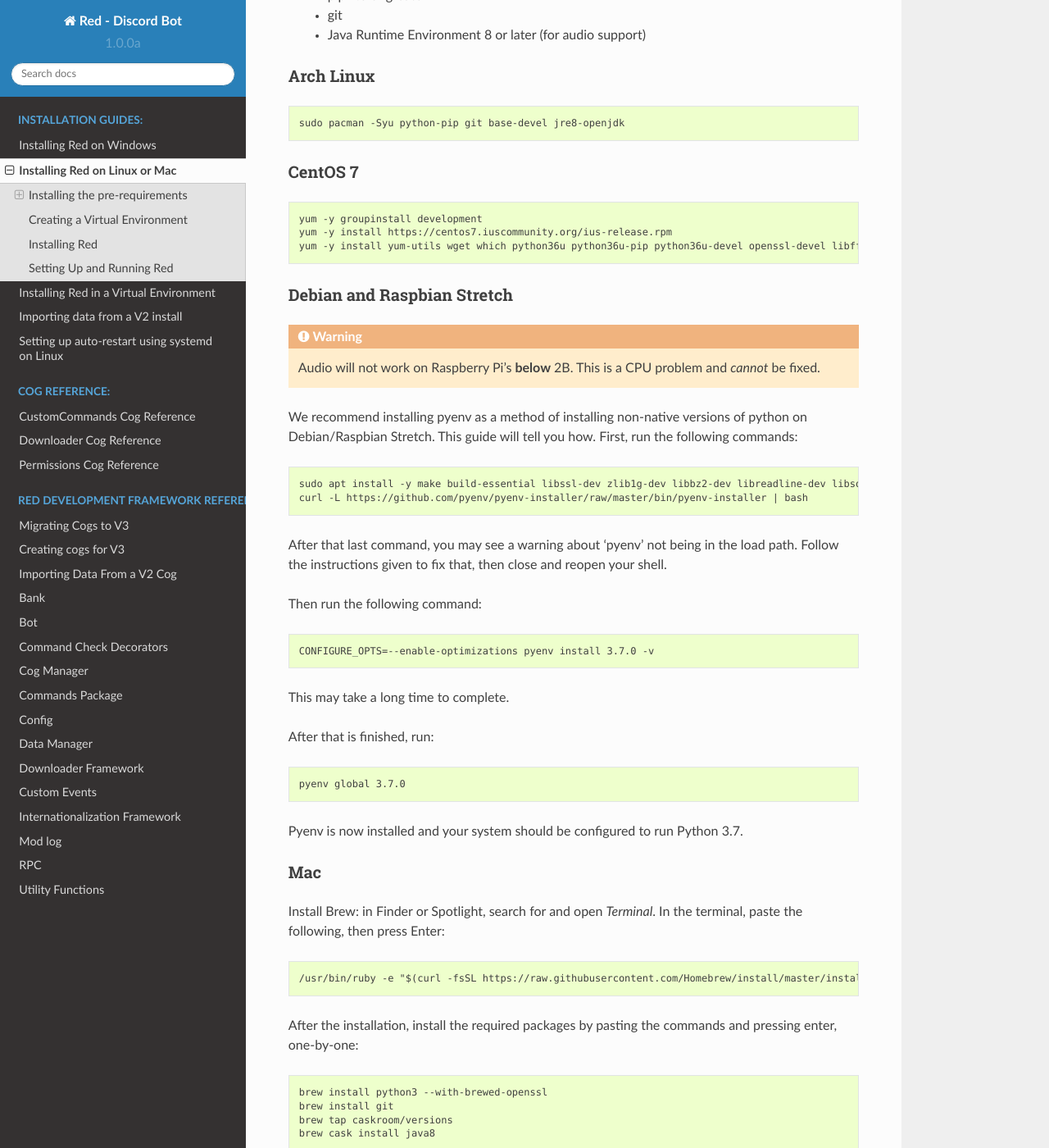
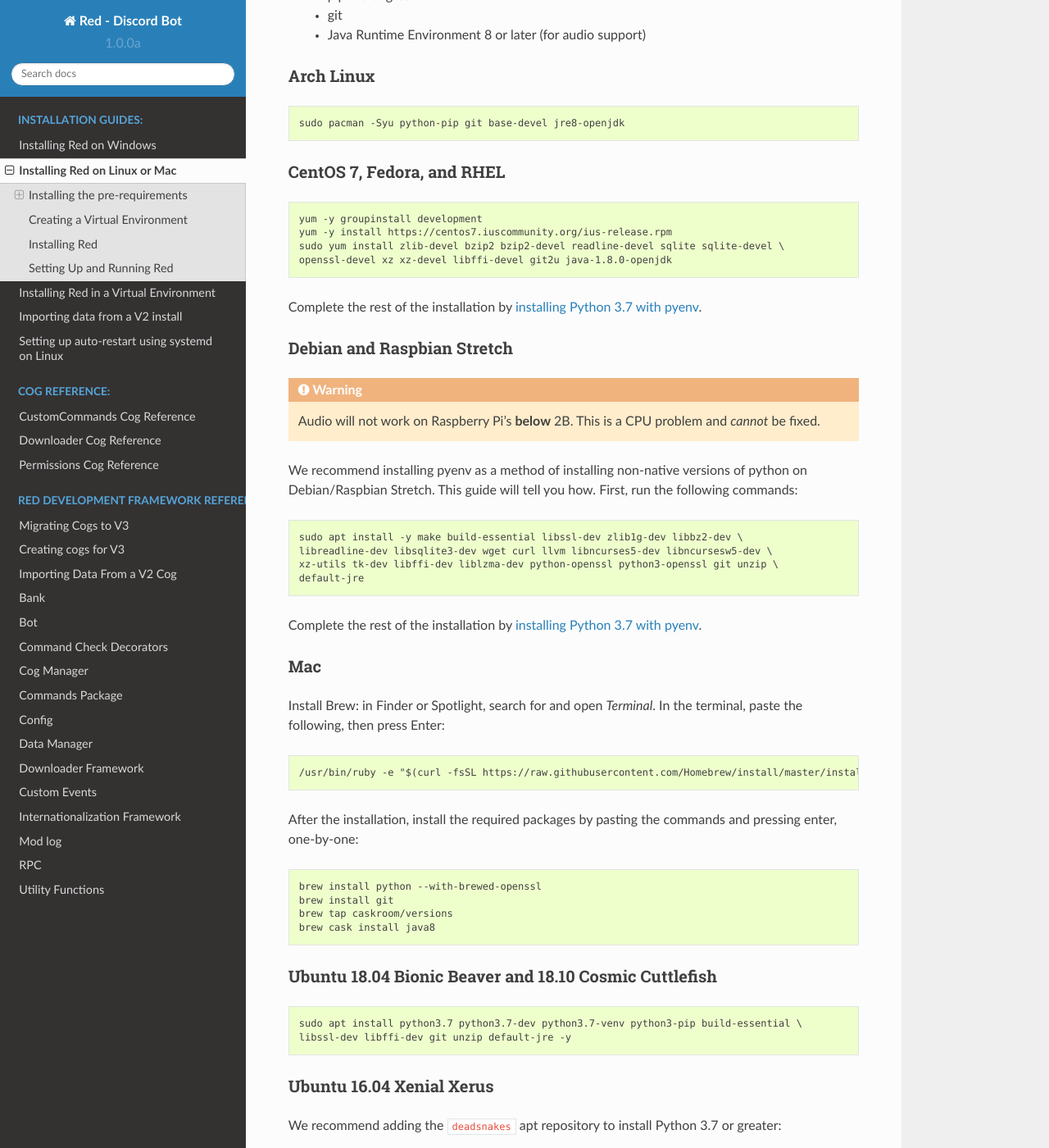
Before and after one commit to Renirous/Red-DiscordBot, a Sphinx documentation site: the page built from docs/install_linux_mac.rst, in a window 1280 px wide and 1400 px high, scrolled down 462 px. Shown: the whole window at 82% size. Built offline with Sphinx 7.4.7 and the Read the Docs theme 2.0.0, drawn with Linux system fonts in a browser that asks for light colours; the version number is read from the project's files by our own code; some of the changed text lies outside the part shown.

Commit message:
Bump minimum python version to 3.7.0 (#2394)
This is in anticipation of #2246, although I've written that PR to not break on 3.6, the feature itself is not usable on 3.6. So I think the best way forward is to simply require python 3.7. This also allows devs and cog creators to utilise all of the new features in 3.7, and it also updates the docs so all operating systems will have 3.7 installed.

Signed-off-by: Toby <tobyharradine@gmail.com>

```diff
--- a/docs/conf.py
+++ b/docs/conf.py
@@ -202,7 +202,7 @@
 
 # Intersphinx
 intersphinx_mapping = {
-    "python": ("https://docs.python.org/3.6", None),
+    "python": ("https://docs.python.org/3", None),
     "dpy": ("https://discordpy.readthedocs.io/en/rewrite/", None),
     "motor": ("https://motor.readthedocs.io/en/stable/", None),
 }
--- a/docs/guide_cog_creation.rst
+++ b/docs/guide_cog_creation.rst
@@ -17,7 +17,7 @@
 Getting started
 ---------------
 
-To start off, be sure that you have installed Python 3.6.2 or higher (3.6.6 or higher on Windows).
+To start off, be sure that you have installed Python 3.7.
 Open a terminal or command prompt and type :code:`pip install -U git+https://github.com/Cog-Creators/Red-DiscordBot@V3/develop#egg=redbot[test]`
 (note that if you get an error with this, try again but put :code:`python -m` in front of the command
 This will install the latest version of V3.
--- a/docs/install_linux_mac.rst
+++ b/docs/install_linux_mac.rst
@@ -16,10 +16,12 @@
 Please install the pre-requirements using the commands listed for your operating system.
 
 The pre-requirements are:
- - Python 3.6.2 or greater
+ - Python 3.7.0 or greater
  - pip 9.0 or greater
  - git
  - Java Runtime Environment 8 or later (for audio support)
+
+.. _install-arch:
 
 ~~~~~~~~~~
 Arch Linux
@@ -29,15 +31,25 @@
 
     sudo pacman -Syu python-pip git base-devel jre8-openjdk
 
-~~~~~~~~
-CentOS 7
-~~~~~~~~
+.. _install-centos:
+.. _install-fedora:
+.. _install-rhel:
+
+~~~~~~~~~~~~~~~~~~~~~~~~~~
+CentOS 7, Fedora, and RHEL
+~~~~~~~~~~~~~~~~~~~~~~~~~~
 
 .. code-block:: none
 
     yum -y groupinstall development
     yum -y install https://centos7.iuscommunity.org/ius-release.rpm
-    yum -y install yum-utils wget which python36u python36u-pip python36u-devel openssl-devel libffi-devel git2u java-1.8.0-openjdk
+    sudo yum install zlib-devel bzip2 bzip2-devel readline-devel sqlite sqlite-devel \
+    openssl-devel xz xz-devel libffi-devel git2u java-1.8.0-openjdk
+
+Complete the rest of the installation by `installing Python 3.7 with pyenv <install-python-pyenv>`.
+
+.. _install-debian:
+.. _install-raspbian:
 
 ~~~~~~~~~~~~~~~~~~~~~~~~~~~
 Debian and Raspbian Stretch
@@ -53,27 +65,14 @@
 
 .. code-block:: none
 
-    sudo apt install -y make build-essential libssl-dev zlib1g-dev libbz2-dev libreadline-dev libsqlite3-dev wget curl llvm libncurses5-dev libncursesw5-dev xz-utils tk-dev libffi-dev git unzip default-jre
-    curl -L https://github.com/pyenv/pyenv-installer/raw/master/bin/pyenv-installer | bash
+    sudo apt install -y make build-essential libssl-dev zlib1g-dev libbz2-dev \
+    libreadline-dev libsqlite3-dev wget curl llvm libncurses5-dev libncursesw5-dev \
+    xz-utils tk-dev libffi-dev liblzma-dev python-openssl python3-openssl git unzip \
+    default-jre
 
-After that last command, you may see a warning about 'pyenv' not being in the load path. Follow the
-instructions given to fix that, then close and reopen your shell.
+Complete the rest of the installation by `installing Python 3.7 with pyenv <install-python-pyenv>`.
 
-Then run the following command:
-
-.. code-block:: none
-
-    CONFIGURE_OPTS=--enable-optimizations pyenv install 3.7.0 -v
-
-This may take a long time to complete.
-
-After that is finished, run:
-
-.. code-block:: none
-
-    pyenv global 3.7.0
-
-Pyenv is now installed and your system should be configured to run Python 3.7.
+.. _install-mac:
 
 ~~~
 Mac
@@ -91,24 +90,31 @@
 
 .. code-block:: none
 
-    brew install python3 --with-brewed-openssl
+    brew install python --with-brewed-openssl
     brew install git
     brew tap caskroom/versions
     brew cask install java8
 
-~~~~~~~~~~~~~~~~~~~~~~~~~~
-Ubuntu 18.04 Bionic Beaver
-~~~~~~~~~~~~~~~~~~~~~~~~~~
+.. _install-ubuntu:
+.. _install-ubuntu-bionic:
+.. _install-ubuntu-cosmic:
+
+~~~~~~~~~~~~~~~~~~~~~~~~~~~~~~~~~~~~~~~~~~~~~~~~~~~~~~
+Ubuntu 18.04 Bionic Beaver and 18.10 Cosmic Cuttlefish
+~~~~~~~~~~~~~~~~~~~~~~~~~~~~~~~~~~~~~~~~~~~~~~~~~~~~~~
 
 .. code-block:: none
 
-    sudo apt install python3.6-dev python3-pip build-essential libssl-dev libffi-dev git unzip default-jre -y
+    sudo apt install python3.7 python3.7-dev python3.7-venv python3-pip build-essential \
+    libssl-dev libffi-dev git unzip default-jre -y
+
+.. _install-ubuntu-xenial:
 
 ~~~~~~~~~~~~~~~~~~~~~~~~~
 Ubuntu 16.04 Xenial Xerus
 ~~~~~~~~~~~~~~~~~~~~~~~~~
 
-We recommend adding the ``deadsnakes`` apt repository to install Python 3.6.2 or greater:
+We recommend adding the ``deadsnakes`` apt repository to install Python 3.7 or greater:
 
 .. code-block:: none
 
@@ -120,9 +126,43 @@
 
 .. code-block:: none
 
-    sudo apt install python3.6-dev build-essential libssl-dev libffi-dev git unzip default-jre wget -y
+    sudo apt install python3.7 python3.7-dev build-essential libssl-dev libffi-dev git \
+    unzip default-jre wget -y
     wget https://bootstrap.pypa.io/get-pip.py
-    sudo python3.6 get-pip.py
+    sudo python3.7 get-pip.py
+
+.. _install-python-pyenv:
+
+~~~~~~~~~~~~~~~~~~~~~~~~~~~~
+Installing Python with pyenv
+~~~~~~~~~~~~~~~~~~~~~~~~~~~~
+
+On distributions where Python 3.7 needs to be compiled from source, we recommend the use of pyenv.
+This simplifies the compilation process and has the added bonus of simplifying setting up Red in a
+virtual environment.
+
+.. code-block:: none
+
+    curl -L https://github.com/pyenv/pyenv-installer/raw/master/bin/pyenv-installer | bash
+
+After this command, you may see a warning about 'pyenv' not being in the load path. Follow the
+instructions given to fix that, then close and reopen your shell.
+
+Then run the following command:
+
+.. code-block:: none
+
+    CONFIGURE_OPTS=--enable-optimizations pyenv install 3.7.2 -v
+
+This may take a long time to complete.
+
+After that is finished, run:
+
+.. code-block:: none
+
+    pyenv global 3.7.2
+
+Pyenv is now installed and your system should be configured to run Python 3.7.
 
 ------------------------------
 Creating a Virtual Environment
@@ -142,25 +182,25 @@
 .. note::
 
     If you're not inside an activated virtual environment, include the ``--user`` flag with all
-    ``pip3`` commands.
+    ``python3.7 -m pip`` commands.
 
 To install without audio support:
 
 .. code-block:: none
 
-    pip3 install -U Red-DiscordBot
+    python3.7 -m pip install -U Red-DiscordBot
 
 Or, to install with audio support:
 
 .. code-block:: none
 
-    pip3 install -U Red-DiscordBot[voice]
+    python3.7 -m pip install -U Red-DiscordBot[voice]
 
 Or, install with audio and MongoDB support:
 
 .. code-block:: none
 
-    pip3 install -U Red-DiscordBot[voice,mongo]
+    python3.7 -m pip install -U Red-DiscordBot[voice,mongo]
 
 .. note::
 
--- a/docs/install_windows.rst
+++ b/docs/install_windows.rst
@@ -34,7 +34,7 @@
 Manually installing dependencies
 ********************************
 
-* `Python <https://www.python.org/downloads/>`_ - Red needs Python 3.6.6 or greater on Windows
+* `Python <https://www.python.org/downloads/>`_ - Red needs Python 3.7.0 or greater
 
 .. note:: Please make sure that the box to add Python to PATH is CHECKED, otherwise
           you may run into issues when trying to run Red
--- a/docs/venv_guide.rst
+++ b/docs/venv_guide.rst
@@ -68,7 +68,7 @@
 Using ``pyenv virtualenv`` saves you the headache of remembering where you installed your virtual
 environments. If you haven't already, install pyenv with `pyenv-installer`_.
 
-First, ensure your pyenv interpreter is set to python 3.6.2 or greater with the following command::
+First, ensure your pyenv interpreter is set to python 3.7.0 or greater with the following command::
 
     pyenv version
 
--- a/setup.py
+++ b/setup.py
@@ -64,10 +64,7 @@
     "style": ["black==18.9b0", "click==7.0", "toml==0.10.0"],
 }
 
-python_requires = ">=3.6.2,<3.8"
-if os.name == "nt":
-    # Due to issues with ProactorEventLoop prior to 3.6.6 (bpo-26819)
-    python_requires = ">=3.6.6,<3.8"
+python_requires = ">=3.7,<3.8"
 
 
 def check_compiler_available():
@@ -116,7 +113,6 @@
             "Intended Audience :: Developers",
             "License :: OSI Approved :: GNU General Public License v3 or later (GPLv3+)",
             "Operating System :: OS Independent",
-            "Programming Language :: Python :: 3.6",
             "Programming Language :: Python :: 3.7",
             "Topic :: Communications :: Chat",
             "Topic :: Documentation :: Sphinx",
```
Also changed, not shown: README.md (+1 -1 lines), redbot/__init__.py (+1 -6 lines), .github/CONTRIBUTING.md, .readthedocs.yml, .travis.yml, 2 other files.
